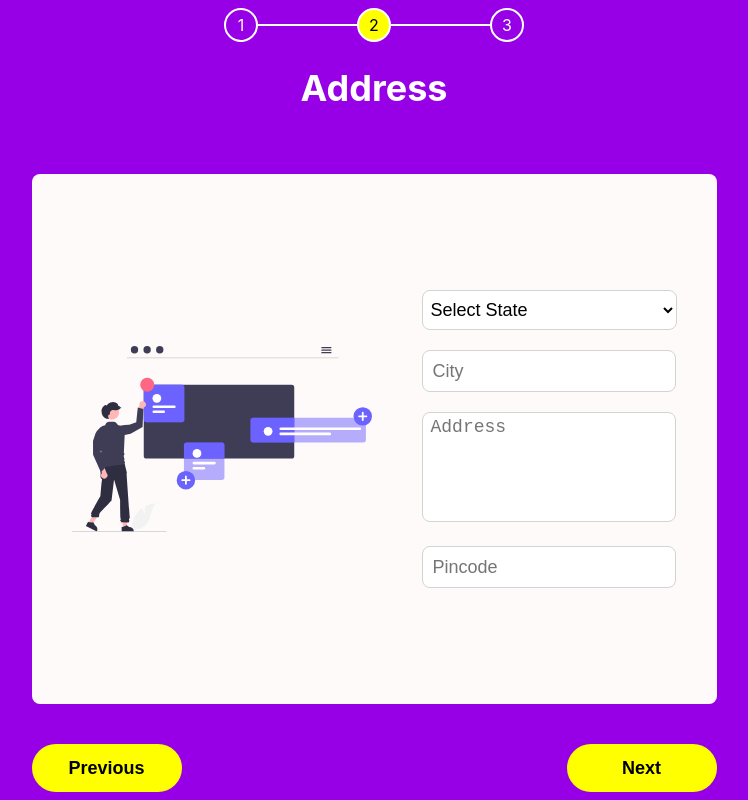
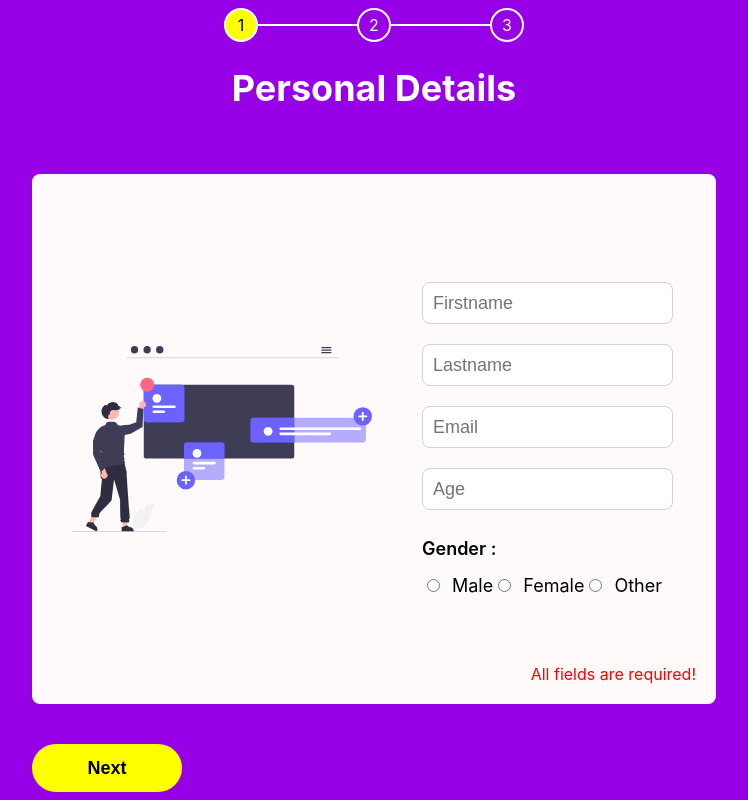
Before and after one commit to heyyayesh/multistage-form, a React (Create React App) app: page / in a window 1280 px wide. Both pictures are taken after a click on the button "Next". Shown: the whole page, without its empty margins (266-1014 px from the left). Built offline with nearby package versions, Linux system fonts and the light colour scheme.

Commit message:
Add form validation

```diff
--- a/src/components/StageOne.jsx
+++ b/src/components/StageOne.jsx
@@ -20,8 +20,31 @@ function StageOne() {
     }
   );
 
+  const [errorMsg, setErrorMsg] = useState('');
+
+  function validate() {
+    const emailRegex = /^\w+([\.-]?\w+)*@\w+([\.-]?\w+)*(\.\w{2,3})+$/;
+    if (
+      !personalInfo.firstName ||
+      !personalInfo.lastName ||
+      !personalInfo.email ||
+      !personalInfo.gender ||
+      !personalInfo.age
+    ) {
+      setErrorMsg('All fields are required!');
+      return false;
+    }
+
+    if (!emailRegex.test(personalInfo.email)) {
+      setErrorMsg('Invalid email!');
+      return false;
+    }
+
+    setErrorMsg('');
+    return true;
+  }
+
   function handleChange(e) {
-    console.log(e.target.name, e.target.value);
     setPersonalInfo({
       ...personalInfo,
       [e.target.name]: e.target.value,
@@ -29,6 +52,8 @@ function StageOne() {
   }
 
   function handleNext() {
+    if (!validate()) return;
+
     dispatch(add(personalInfo));
     dispatch(next());
   }
@@ -74,6 +99,8 @@ function StageOne() {
               type='number'
               placeholder='Age'
               name='age'
+              min='1'
+              max='120'
               value={personalInfo.age}
               onChange={handleChange}
             />
@@ -118,6 +145,8 @@ function StageOne() {
             </div>
           </div>
         </form>
+
+        {!!errorMsg.length && <div className={styles.error}>{errorMsg}</div>}
       </div>
 
       <div className={styles.controls}>
--- a/src/components/StageThree.jsx
+++ b/src/components/StageThree.jsx
@@ -21,19 +21,36 @@ function StageOne() {
     }
   );
 
+  const [errorMsg, setErrorMsg] = useState('');
+
+  function validate() {
+    if (!profile.username || !profile.password) {
+      setErrorMsg('Username and Password Required!');
+      return false;
+    }
+
+    if (profile.password !== profile.confirmPassword) {
+      setErrorMsg('Passwords must match!');
+      return false;
+    }
+
+    setErrorMsg('');
+    return true;
+  }
+
   function handleChange(e) {
     setProfile({
       ...profile,
-      [e.target.name]: e.target.value || e.target.files[0],
+      [e.target.name]: e.target.value,
     });
   }
 
   function handleNext() {
+    if (!validate()) return;
+
     dispatch(add(profile));
     dispatch(next());
   }
-
-  // console.log(profile);
 
   return (
     <div className={styles.container}>
@@ -88,6 +105,8 @@ function StageOne() {
             />
           </label>
         </form>
+
+        {!!errorMsg.length && <div className={styles.error}>{errorMsg}</div>}
       </div>
 
       <div className={styles.controls}>
--- a/src/components/StageTwo.jsx
+++ b/src/components/StageTwo.jsx
@@ -20,6 +20,18 @@ function StageOne() {
     }
   );
 
+  const [errorMsg, setErrorMsg] = useState('');
+
+  function validate() {
+    if (!address.state || !address.city || !address.pincode) {
+      setErrorMsg('State, City and Pincode Required!');
+      return false;
+    }
+
+    setErrorMsg('');
+    return true;
+  }
+
   function handleChange(e) {
     setAdress({
       ...address,
@@ -28,11 +40,11 @@ function StageOne() {
   }
 
   function handleNext() {
+    if (!validate()) return;
+
     dispatch(add(address));
     dispatch(next());
   }
-
-  // console.log(address);
 
   return (
     <div className={styles.container}>
@@ -85,6 +97,8 @@ function StageOne() {
             />
           </label>
         </form>
+
+        {!!errorMsg.length && <div className={styles.error}>{errorMsg}</div>}
       </div>
 
       <div className={styles.controls}>
--- a/src/components/stageOne.module.css
+++ b/src/components/stageOne.module.css
@@ -7,6 +7,7 @@
   align-items: center;
   justify-content: center;
   gap: 50px;
+  position: relative;
 }
 
 .form {
@@ -20,6 +21,7 @@ input[type='number'],
 input[type='email'],
 input[type='password'] {
   height: 20px;
+  width: 90%;
   font-size: 18px;
   padding: 10px;
   border-radius: 8px;
@@ -113,6 +115,13 @@ input[type='radio'] {
   margin-right: 12px;
 }
 
+.error {
+  position: absolute;
+  bottom: 20px;
+  right: 20px;
+  color: red;
+}
+
 @media screen and (max-width: 700px) {
   .wrapper {
     flex-direction: column;
```
